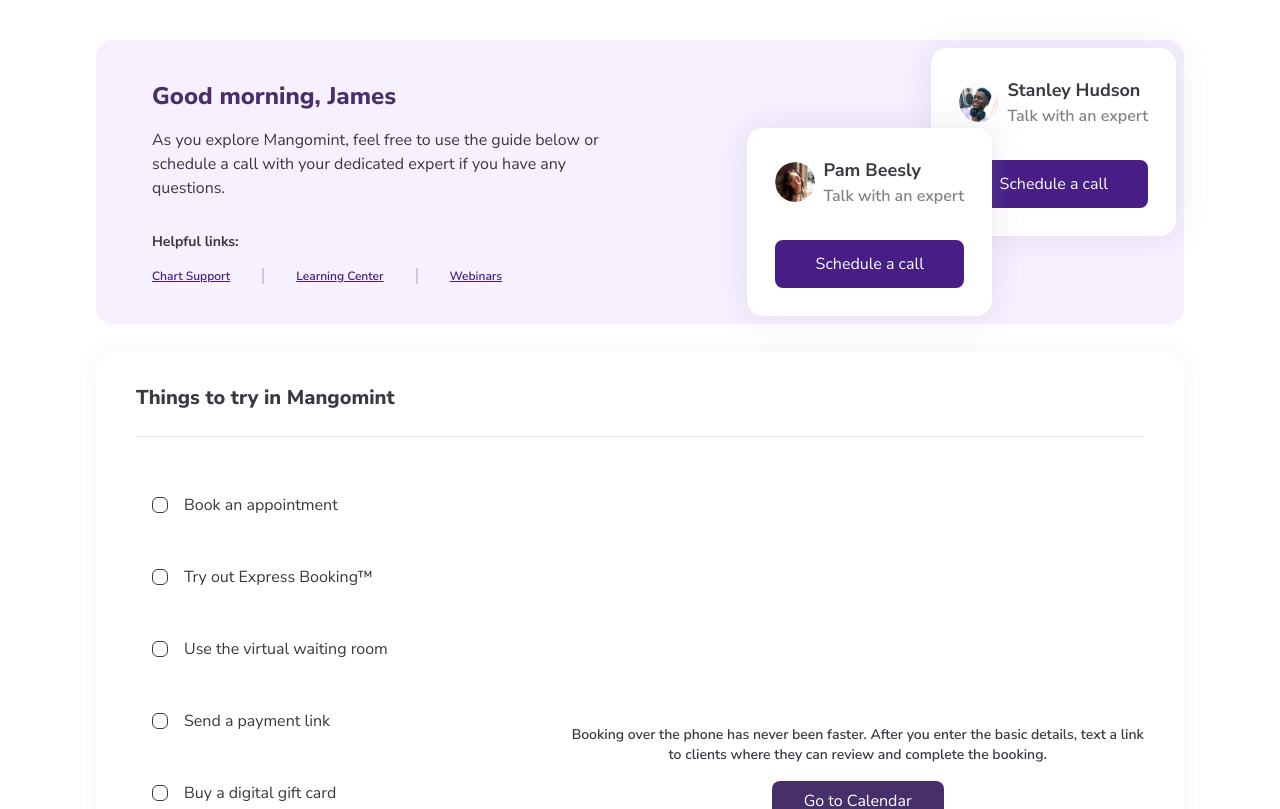
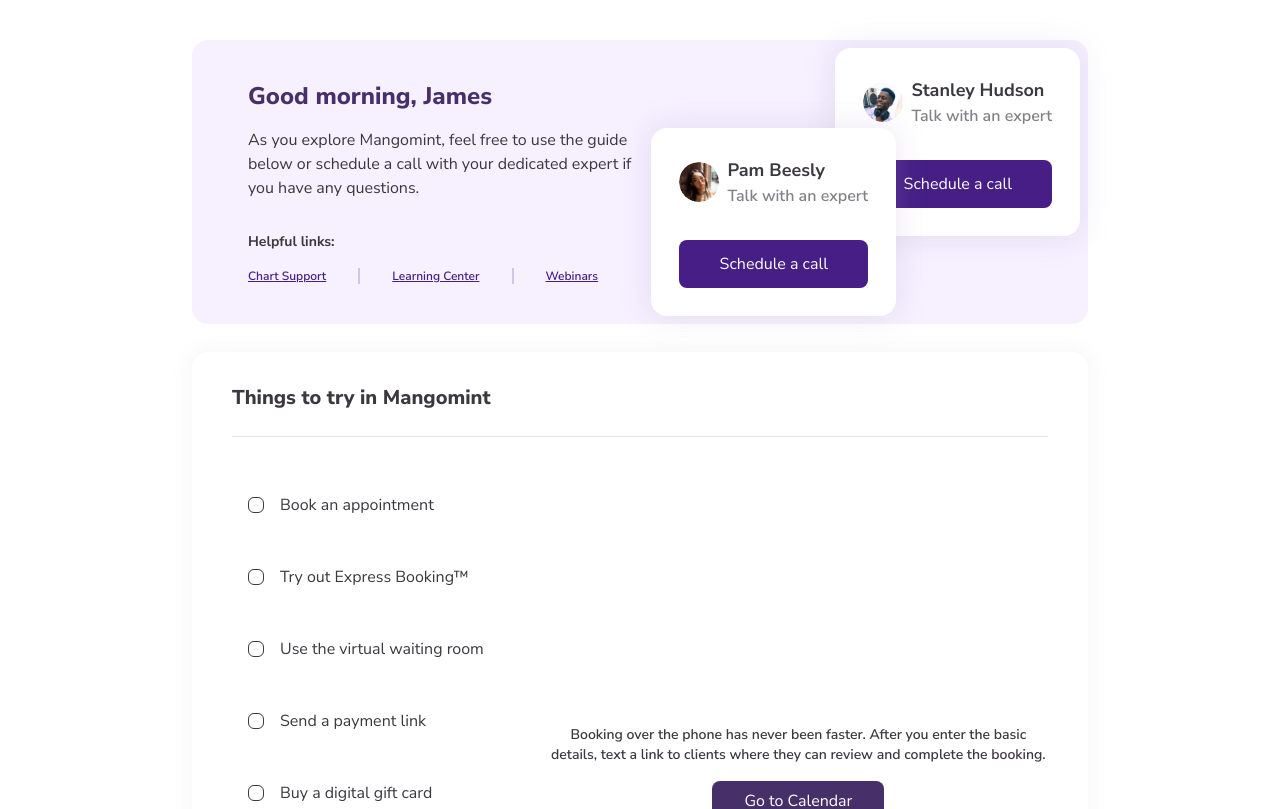
Before and after one commit to atuldedha/sniper-project-3, a React (Create React App) app: page / in a window 1280 px wide. Shown: the top 809 px of the page. Built offline with nearby package versions, Linux system fonts and the light colour scheme.

Commit message:
max-width applied

```diff
--- a/src/App.js
+++ b/src/App.js
@@ -5,24 +5,24 @@
 
 function App() {
   return (
-    <div className="px-4 md:px-8 py-4 md:py-8 xl:px-24 xl:py-10 flex flex-col">
+    <div className="px-4 md:px-8 py-4 md:py-8 xl:px-24 xl:py-10 flex flex-col items-center">
       {/* top banner section */}
-      <section className="pb-7">
+      <section className="pb-7 max-w-4xl">
         <Banner name="James" />
       </section>
 
       {/* video section */}
-      <section className="pb-7 md:pb-32">
+      <section className="pb-7 md:pb-32 max-w-4xl items-start w-full">
         <VideoSection />
       </section>
 
       {/* demo banner section */}
-      <section className="pb-7">
+      <section className="pb-7 max-w-4xl">
         <DemoBanner />
       </section>
 
       {/* setup section */}
-      <section className="pb-7">
+      <section className="pb-7 max-w-4xl items-start w-full">
         <SetupSection />
       </section>
     </div>
--- a/src/components/VideoSection/index.js
+++ b/src/components/VideoSection/index.js
@@ -53,7 +53,7 @@
           ))}
         </div>
         {/* video */}
-        <div className="flex flex-col space-y-4 items-center">
+        <div className="flex flex-col space-y-4 items-center max-w-xl">
           {/* video cpomponent */}
           <div className="w-full h-60 rounded-lg">
             <ReactPlayer
```
